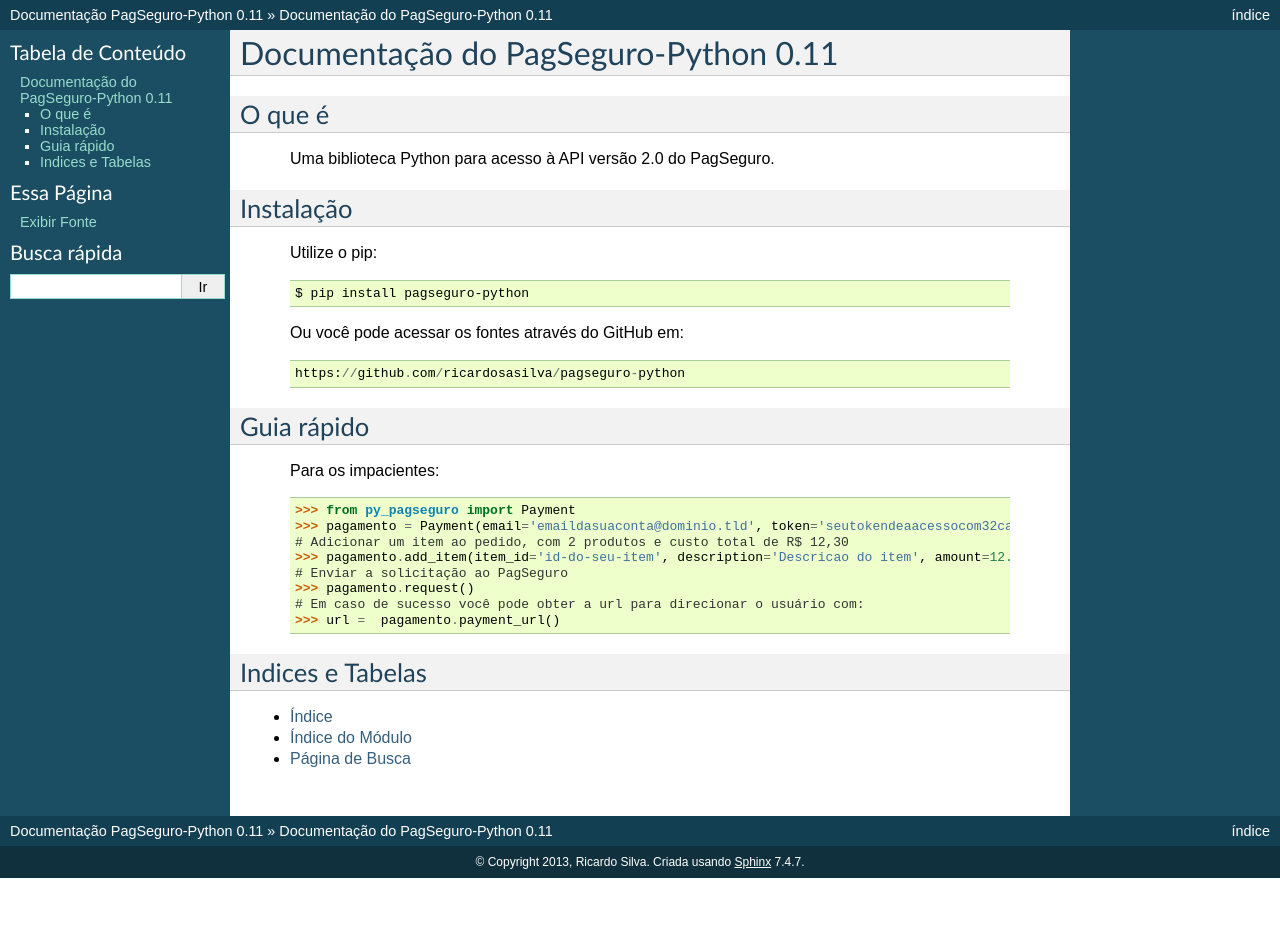
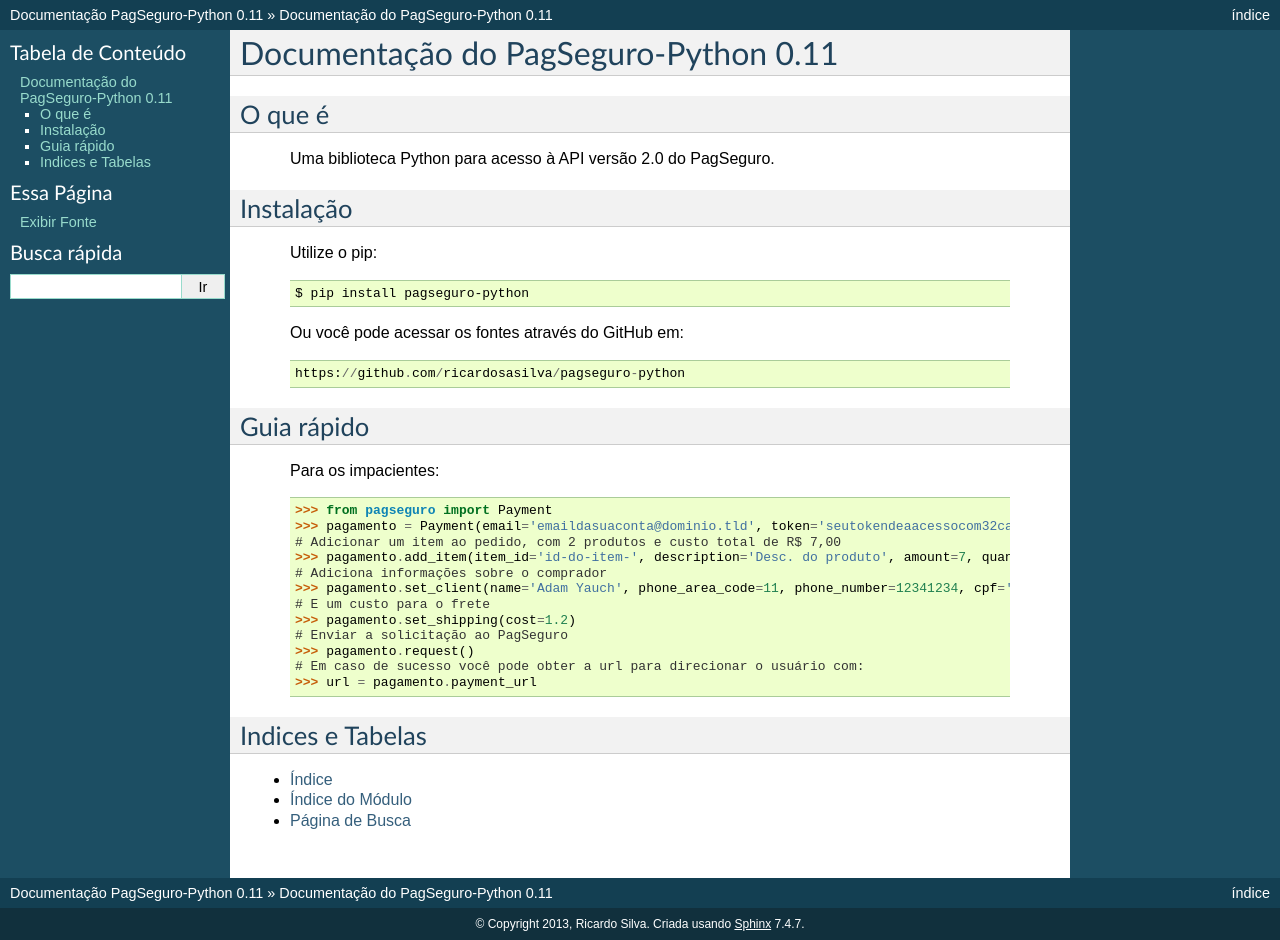
Before and after one commit to joao-bjsoftware/pagseguro-python, a Sphinx documentation site: the page built from docs/source/index.rst, in a window 1280 px wide. Built offline with Sphinx 7.4.7, drawn with Linux system fonts in a browser that asks for light colours; before the commit the page ends 900 px from its top, so only the background shows below that.

Commit message:
Melhoria do exemplo na documentação

```diff
--- a/docs/source/index.rst
+++ b/docs/source/index.rst
@@ -32,14 +32,18 @@
 
     Para os impacientes:
 
-    >>> from py_pagseguro import Payment
-    >>> pagamento = Payment(email='emaildasuaconta@dominio.tld', token='seutokendeaacessocom32caracteres')
-    # Adicionar um item ao pedido, com 2 produtos e custo total de R$ 12,30
-    >>> pagamento.add_item(item_id='id-do-seu-item', description='Descricao do item', amount=12.3, quantity=2)
-    # Enviar a solicitação ao PagSeguro
-    >>> pagamento.request()
-    # Em caso de sucesso você pode obter a url para direcionar o usuário com:
-    >>> url =  pagamento.payment_url()
+	>>> from pagseguro import Payment
+	>>> pagamento = Payment(email='emaildasuaconta@dominio.tld', token='seutokendeaacessocom32caracteres')
+	# Adicionar um item ao pedido, com 2 produtos e custo total de R$ 7,00
+	>>> pagamento.add_item(item_id='id-do-item-', description='Desc. do produto', amount=7, quantity=2)
+	# Adiciona informações sobre o comprador
+	>>> pagamento.set_client(name='Adam Yauch', phone_area_code=11, phone_number=12341234, cpf='93537621701')
+	# E um custo para o frete
+	>>> pagamento.set_shipping(cost=1.2)
+	# Enviar a solicitação ao PagSeguro
+	>>> pagamento.request()
+	# Em caso de sucesso você pode obter a url para direcionar o usuário com:
+	>>> url = pagamento.payment_url
 
 
 Indices e Tabelas
```
